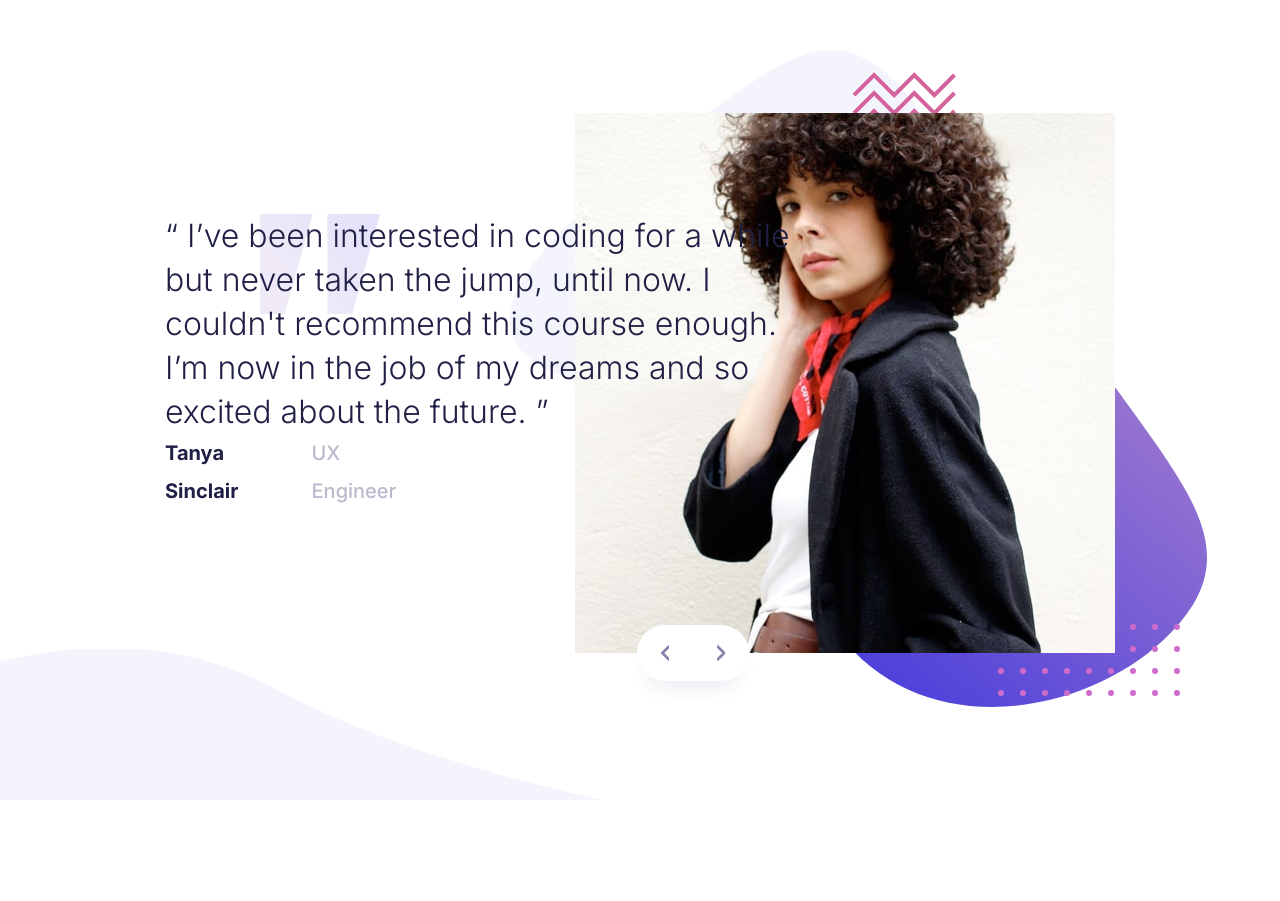
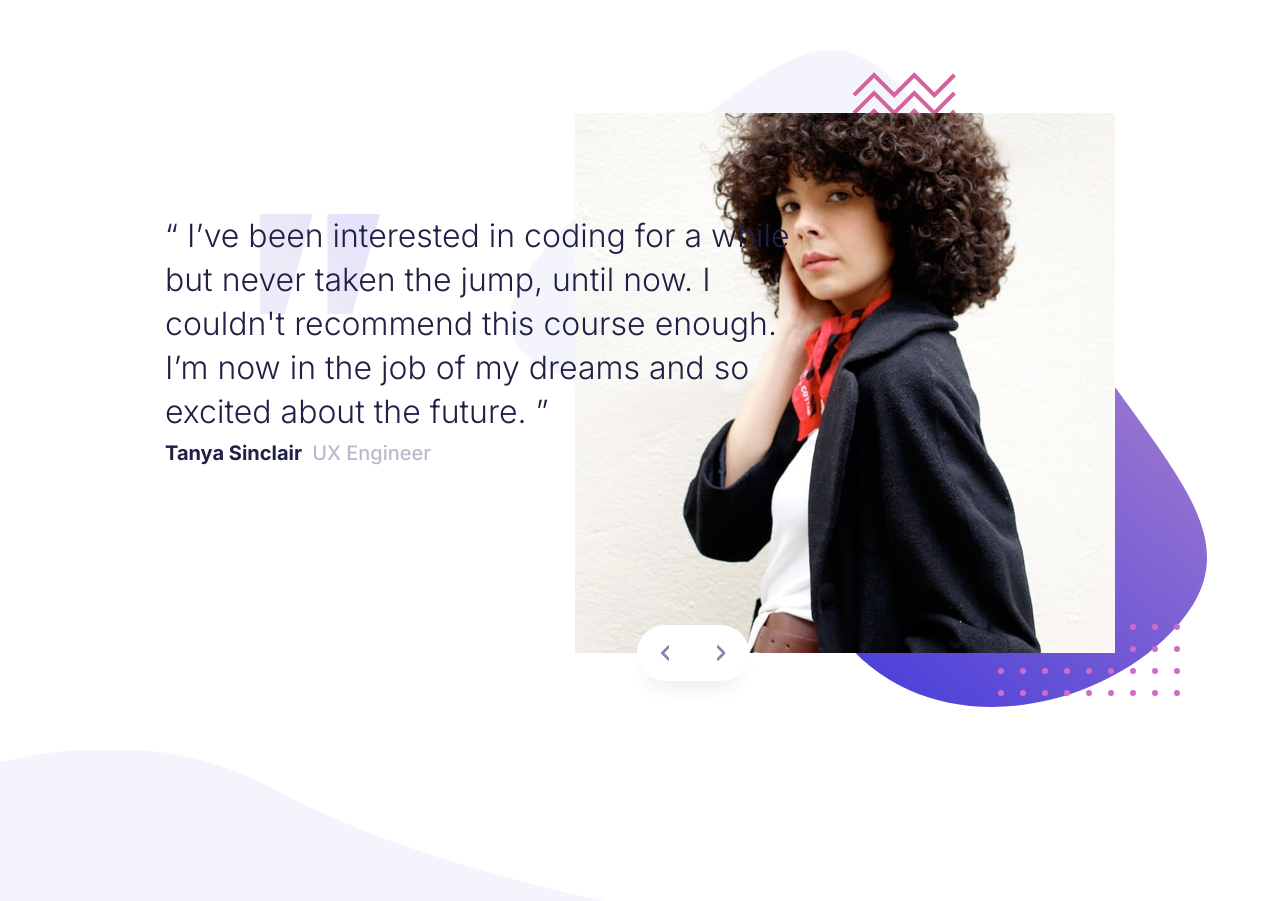
Before and after one commit to hamdihismail/coding-bootcamp-testimonial, a website: page index.html in a window 1280 px wide. Shown: the top 901 px of the page. Before the commit the page ends 800 px from the top, so only its background shows below. Drawn offline with Linux system fonts and the light colour scheme.

Commit message:
final update

```diff
--- a/scss/main.scss
+++ b/scss/main.scss
@@ -1,20 +1,20 @@
 @import 'utilities';
 body{
     max-width: 100%;
-    min-height: 100%;
+    max-height: 800px;
     overflow-x: hidden;
 }
 
 .main{
     display: flex;
     width: 200vw;
-    min-height: 100vh;
+    max-height: 800px;
 
 // first slide
     .testimonial-1{
         // display: none;
         width: 100vw;
-        min-height: 100vh;
+        max-height: 800px;
         transition: transform 0.4s ease-in-out;
     }
 
@@ -56,8 +56,9 @@ body{
         width: 610px;
         height: 150.94px;
         left: 0px;
-        top: 649.06px;
+        // bottom: 0;
         // top: 649.06px;
+        top: 750px;
         @media (max-width: 630px) {
             width: 285px;
             height: 72px
@@ -210,7 +211,7 @@ body{
         position: absolute;
         display: block;
         width: 100vw;
-        min-height: 100vh;
+        max-height: 800px;
         transition: transform 0.4s ease-in-out;
     }
 
@@ -251,8 +252,9 @@ body{
         width: 610px;
         height: 150.94px;
         left: 0px;
-        top: 649.06px;
+        // bottom: 0;
         // top: 649.06px;
+        top: 750px;
         @media (max-width: 630px) {
             width: 285px;
             height: 72px
@@ -295,8 +297,9 @@ body{
         }
         .small-text{
             display: flex;
+            flex-direction: row;
             gap: 10px;
-            max-width: 265px;
+            max-width: 405px;
             min-height: 38px;
             @media (max-width: 630px) {
                 flex-direction: column;
```
Also changed, not shown: dist/css/main.css.
